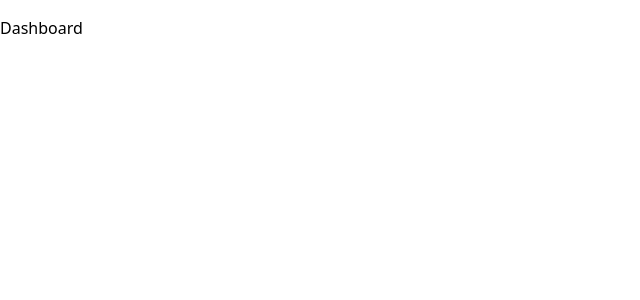
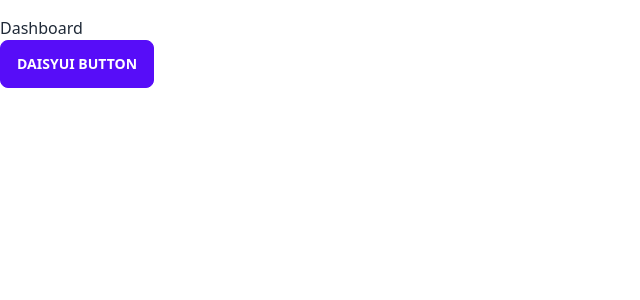
Before and after one commit to jchen42703/waiting-line-app, a JavaScript app in the folder frontend/: page /dashboard in a window 1280 px wide. Shown: the top 300 px of the page, without its empty margins (0-640 px from the left). Built offline with nearby package versions, Linux system fonts and the light colour scheme.

Commit message:
Added daisyui

```diff
--- a/frontend/package.json
+++ b/frontend/package.json
@@ -6,6 +6,7 @@
     "@testing-library/jest-dom": "^5.16.1",
     "@testing-library/react": "^12.1.2",
     "@testing-library/user-event": "^13.5.0",
+    "daisyui": "^1.25.4",
     "react": "^17.0.2",
     "react-dom": "^17.0.2",
     "react-router-dom": "^6.2.1",
--- a/frontend/src/views/dashboard/dashboard.js
+++ b/frontend/src/views/dashboard/dashboard.js
@@ -2,6 +2,7 @@ export default function Dashboard() {
   return (
     <main style={{ padding: "1rem 0" }}>
       <h2>Dashboard</h2>
+      <button class="btn btn-primary">daisyUI Button</button>
     </main>
   );
 }
--- a/frontend/tailwind.config.js
+++ b/frontend/tailwind.config.js
@@ -2,5 +2,5 @@
 module.exports = {
   content: ["./src/**/*.{js,jsx,ts,tsx}"],
   theme: { extend: {} },
-  plugins: [],
+  plugins: [require("daisyui")],
 };
```
Also changed, not shown: 2 other files (tests, documents, lock files or other folders).
